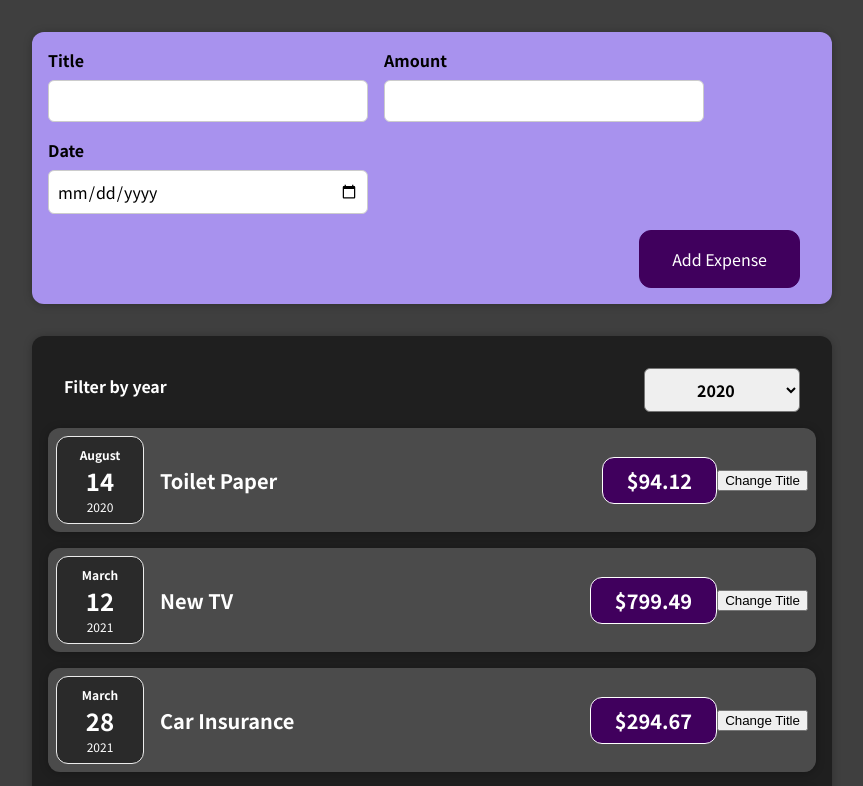
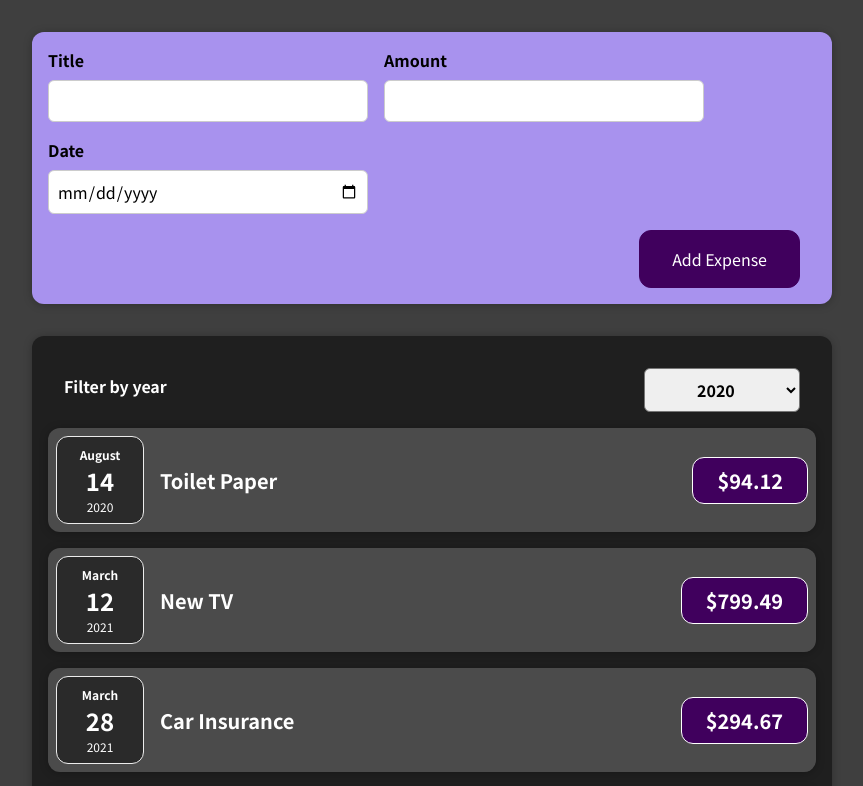
Before and after one commit to gmountalas/react-complete-guide, a React (Create React App) app: page / in a window 1280 px wide. Shown: the top 786 px of the page, without its empty margins (208-1071 px from the left). Built offline with nearby package versions, Linux system fonts and the light colour scheme.

Commit message:
60. Controlled vs Uncontrolled Components & Stateless vs Stateful Components

```diff
--- a/src/components/Expenses/ExpenseItem.js
+++ b/src/components/Expenses/ExpenseItem.js
@@ -1,24 +1,16 @@
-import React, { useState } from "react";
+import React from "react";
 import ExpenseDate from "./ExpenseDate";
 import Card from "../UI/Card";
 import "./ExpenseItem.css";
 
 const ExpenseItem = (props) => {
-  const [title, setTitle] = useState(props.title);
-
-  const handleClick = () => {
-    setTitle("Updated!");
-    console.log(title);
-  };
-
   return (
     <Card className='expense-item'>
       <ExpenseDate date={props.date} />
       <div className='expense-item__description'>
-        <h2>{title}</h2>
+        <h2>{props.title}</h2>
         <div className='expense-item__price'>${props.amount}</div>
       </div>
-      <button onClick={handleClick}>Change Title</button>
     </Card>
   );
 };
```
